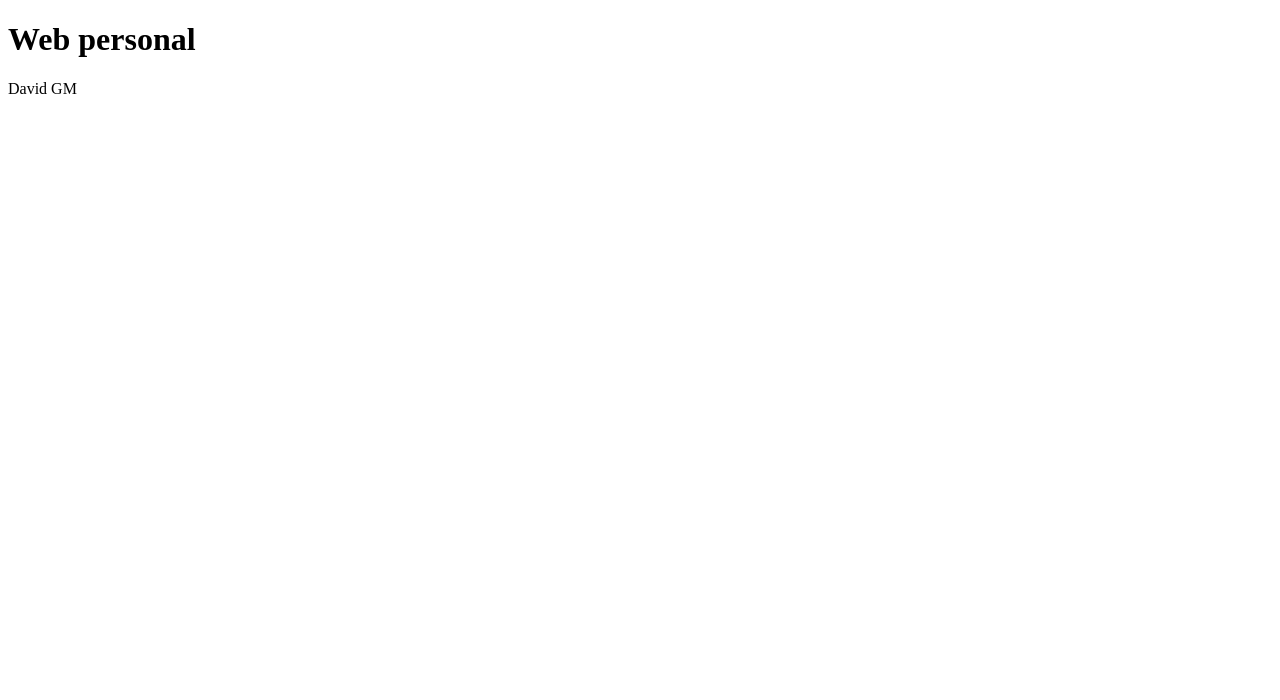
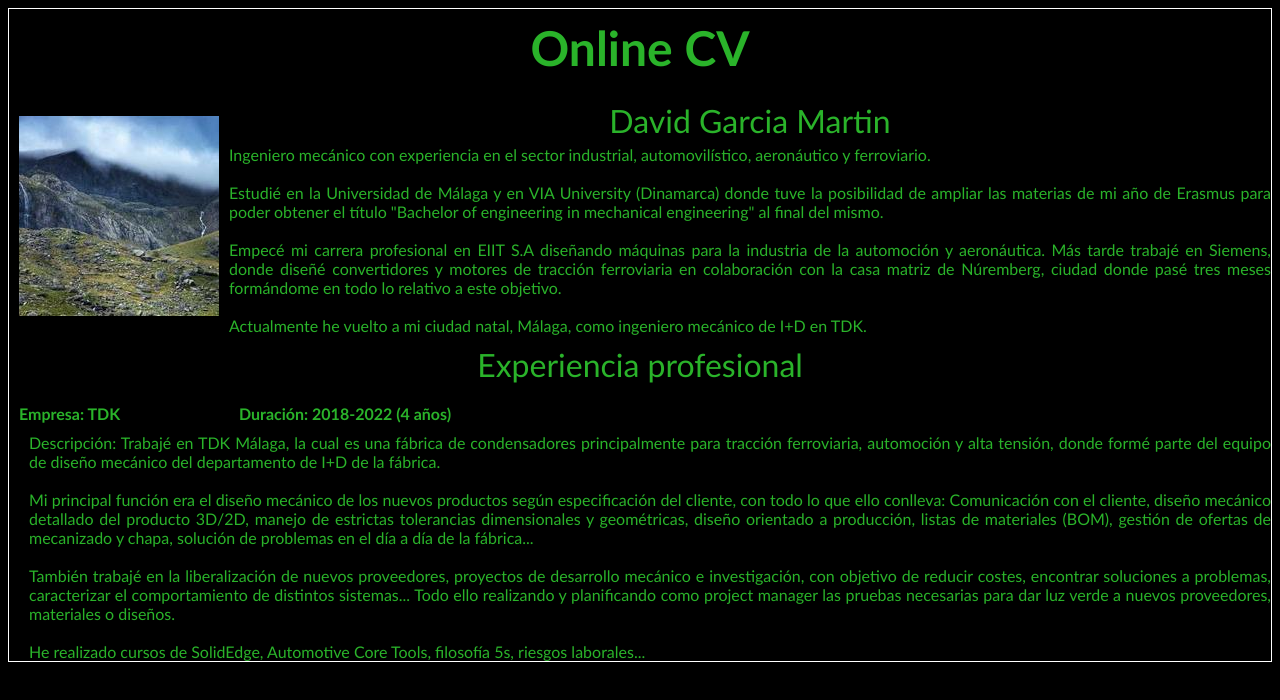
Before and after one commit to davidgm-92/Modulo1_html, a plain HTML site: page index.html in a window 1280 px wide. Drawn offline with Linux system fonts and the light colour scheme.

Commit message:
cv webpage created

```diff
--- /dev/null
+++ b/index.css
@@ -0,0 +1,80 @@
+body {
+    background-color: black;
+    color: rgb(42, 179, 42);
+    font-family: 'Gill Sans', 'Gill Sans MT', Calibri, 'Trebuchet MS', sans-serif;
+    text-align: justify;
+}
+
+.grid-container {
+    display: grid;
+    grid-template-columns: min-content auto auto;
+    min-width: 636px;
+    grid-template-rows: auto auto auto;
+    gap: 0px 0px;
+    margin-block-start: 0em;
+    margin-block-end: 0em;
+    border: 1px solid white;
+}
+
+.grid-item {
+    /*border: 1px solid red;*/
+}
+
+.grid-header {
+    grid-column-start: 1;
+    grid-column-end: 4;
+    text-align: center;
+    font-size: 3em;
+    font-weight: 600;
+    margin-top: 10px;
+    margin-bottom: 20px;
+}
+
+#profile-picture {
+    grid-row-start: 2;
+    grid-row-end: 4;
+    padding: 10px;
+    display: flex;
+    height: 200px;
+    margin: auto;
+}
+
+#name {
+    grid-column-start: 2;
+    grid-column-end: 4;
+    font-size: 2em;
+    height: fit-content;
+    text-align: center;
+    padding: 5px;
+}
+
+#author-desc {
+    grid-column-start: 2;
+    grid-column-end: 4;
+    height: fit-content;
+}
+
+#prof-exp {
+    grid-column-start: 1;
+    grid-column-end: 4;
+    font-size: 2em;
+    height: fit-content;
+    text-align: center;
+    padding: 10px;
+}
+
+.company {
+    font-weight: bold;
+    padding: 10px;
+}
+
+.duration {
+    font-weight: bold;
+    padding: 10px;
+}
+
+.job-description {
+    grid-column-start: 1;
+    grid-column-end: 4;
+    padding-left: 20px;
+}
--- a/index.html
+++ b/index.html
@@ -5,10 +5,41 @@
     <meta http-equiv="X-UA-Compatible">
     <meta name="viewport" content="width=device-width, initial-scale=1.0">
     <link rel="icon" type="image/x-icon" href="/favicon.png">
+    <link rel="stylesheet" href="index.css">
     <title>Bienvenidos!</title>
 </head>
 <body>
-    <h1>Web personal</h1>
-    <p>David GM</p>
+    <div class="grid-container">
+        <div class="grid-header">
+            Online CV
+        </div>
+        <div class="grid-item" id="profile-picture">
+            <img src="/images/profile-pic.jpg" alt="david picture">
+        </div>
+        <div class="grid-item" id="name">David Garcia Martin</div>
+        <div class="grid-item" id="author-desc">
+            Ingeniero mecánico con experiencia en el sector industrial, automovilístico, aeronáutico y ferroviario.
+            <br><br>
+            Estudié en la Universidad de Málaga y en VIA University (Dinamarca) donde tuve la posibilidad de ampliar las materias de mi año de Erasmus para poder obtener el título "Bachelor of engineering in mechanical engineering" al final del mismo.
+            <br><br>
+            Empecé mi carrera profesional en EIIT S.A diseñando máquinas para la industria de la automoción y aeronáutica. Más tarde trabajé en Siemens, donde diseñé convertidores y motores de tracción ferroviaria en colaboración con la casa matriz de Núremberg, ciudad donde pasé tres meses formándome en todo lo relativo a este objetivo.
+            <br><br>
+            Actualmente he vuelto a mi ciudad natal, Málaga, como ingeniero mecánico de I+D en TDK.
+        </div>
+        <div class="grid-item" id="prof-exp">Experiencia profesional</div>
+        <div class="grid-item company">Empresa: TDK</div>
+        <div class="grid-item duration">Duración: 2018-2022 (4 años)</div>
+        <div class="grid-item"></div>
+        <div class="grid-item job-description">
+            Descripción: Trabajé en TDK Málaga, la cual es una fábrica de condensadores principalmente para tracción ferroviaria, automoción y alta tensión, donde formé parte del equipo de diseño mecánico del departamento de I+D de la fábrica.
+            <br><br>
+            Mi principal función era el diseño mecánico de los nuevos productos según especificación del cliente, con todo lo que ello conlleva: Comunicación con el cliente, diseño mecánico detallado del producto 3D/2D, manejo de estrictas tolerancias dimensionales y geométricas, diseño orientado a producción, listas de materiales (BOM), gestión de ofertas de mecanizado y chapa, solución de problemas en el día a día de la fábrica...
+            <br><br>
+            También trabajé en la liberalización de nuevos proveedores, proyectos de desarrollo mecánico e investigación, con objetivo de reducir costes, encontrar soluciones a problemas, caracterizar el comportamiento de distintos sistemas... Todo ello realizando y planificando como project manager las pruebas necesarias para dar luz verde a nuevos proveedores, materiales o diseños.
+            <br><br>
+            He realizado cursos de SolidEdge, Automotive Core Tools, filosofía 5s, riesgos laborales...
+        </div>
+    </div>
+
 </body>
 </html>
```
Also changed, not shown: images/profile-pic.jpg (added).
